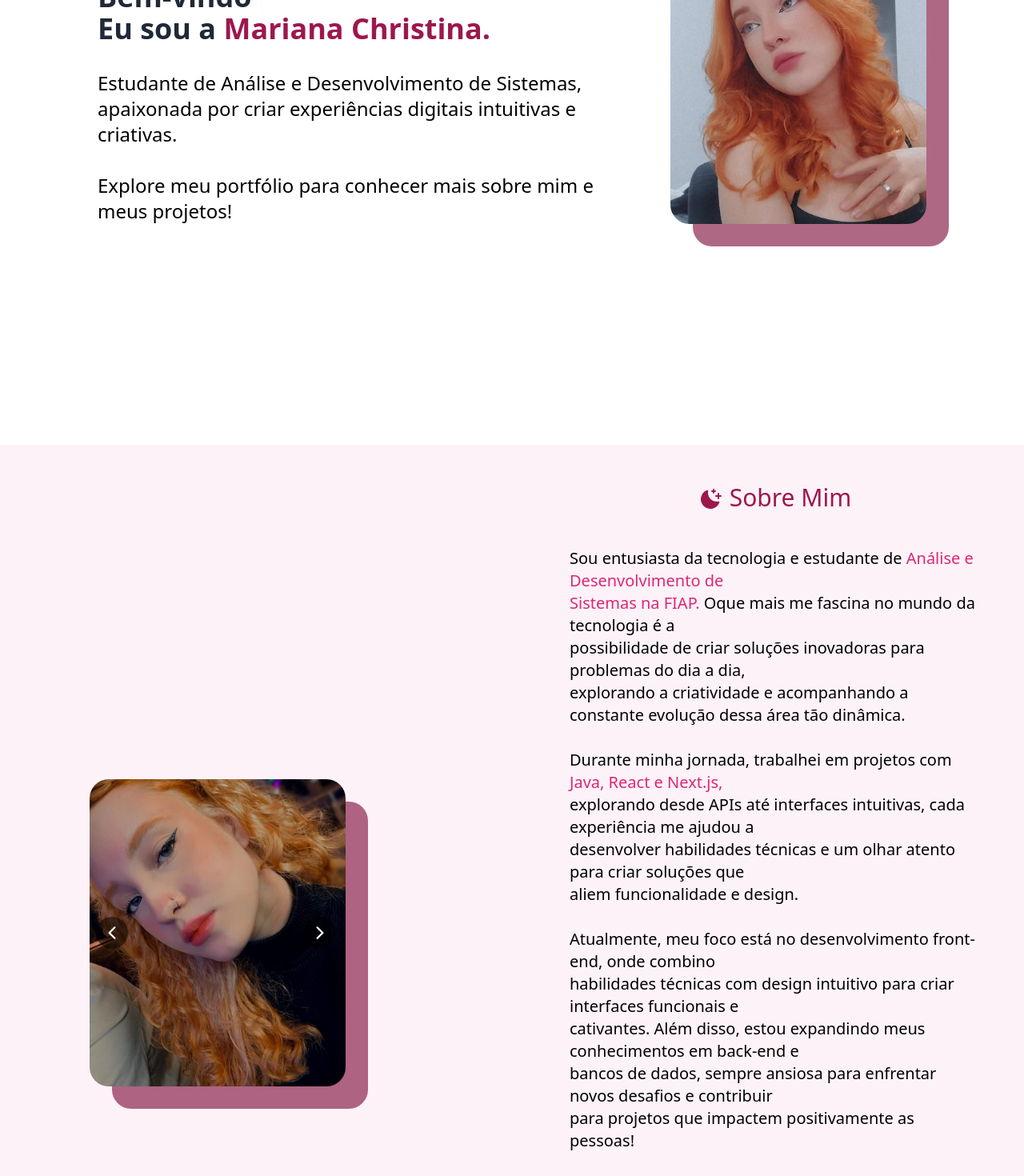
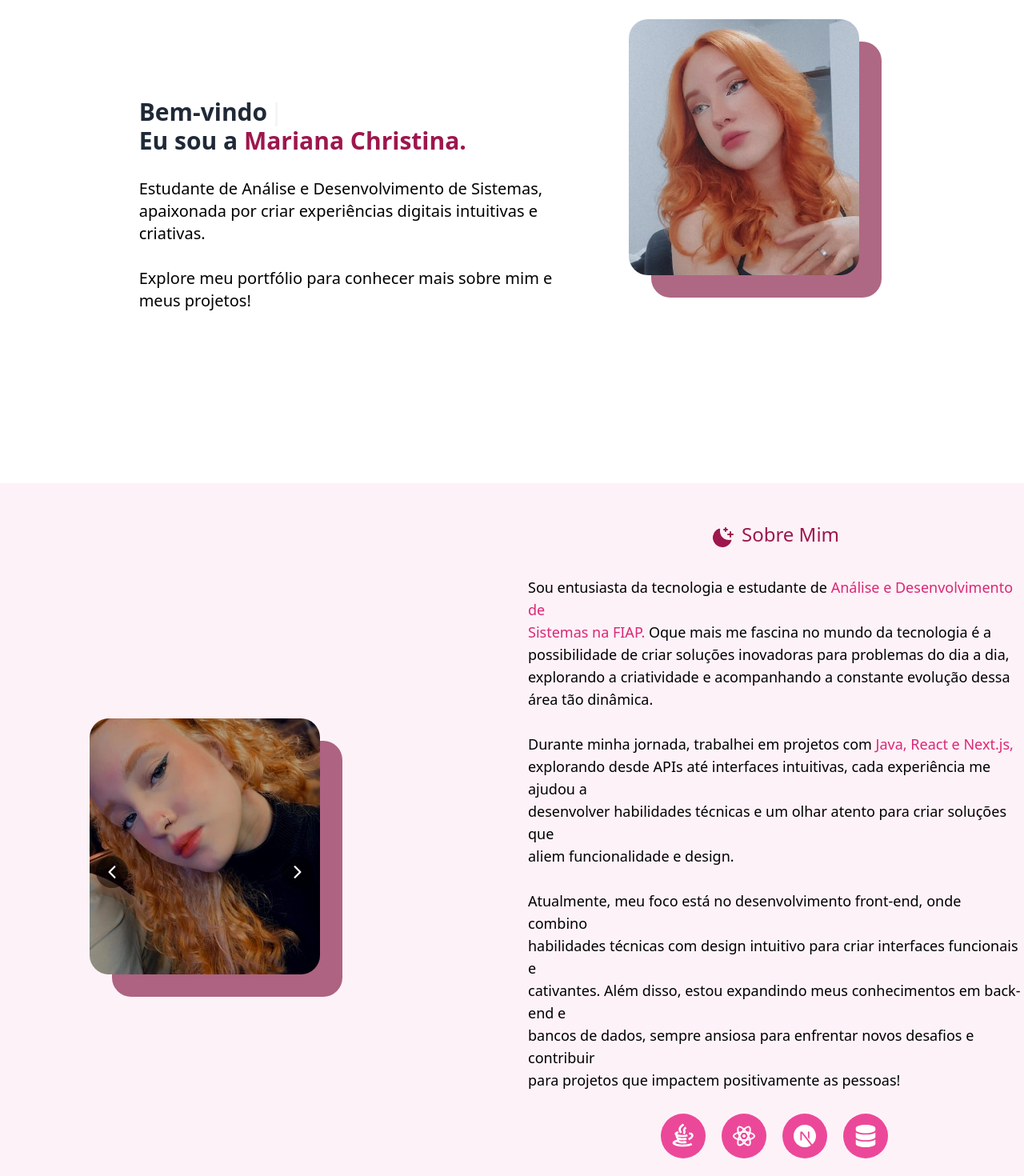
Before and after one commit to MaryChriss/Portfolio, a Next.js app: page / in a window 1280 px wide. Shown: the part 360-1830 px from the top of the page at 80% size. Built offline with nearby package versions, Linux system fonts and the light colour scheme.

Commit message:
Ajustando section principal para notebook

```diff
--- a/src/app/page.tsx
+++ b/src/app/page.tsx
@@ -71,7 +71,7 @@ const handleSubmit = async (e: React.FormEvent<HTMLFormElement>) => {
         sm:mb-80 sm:mt-96
         md:mt-96
         lg:mt-96
-        xl:mt-64
+        xl:mt-96 xl:mb-60
         2xl:mt-64
       '>
 
@@ -95,7 +95,7 @@ const handleSubmit = async (e: React.FormEvent<HTMLFormElement>) => {
           sm:text-4xl
           md:text-4xl
           lg:text-4xl
-          xl:text-4xl
+          xl:text-3xl
           2xl:text-4xl
           ">
             <Typewriter
@@ -116,7 +116,7 @@ const handleSubmit = async (e: React.FormEvent<HTMLFormElement>) => {
               sm:text-4xl
               md:text-4xl
               lg:text-4xl
-              xl:text-4xl
+              xl:text-3xl
               2xl:text-4xl
               '>
                 <p>Eu sou a
@@ -131,7 +131,7 @@ const handleSubmit = async (e: React.FormEvent<HTMLFormElement>) => {
               sm:text-2xl
               md:text-2xl
               lg:text-2xl
-              xl:text-2xl
+              xl:text-xl
               2xl:text-2xl
             '> <br/> Estudante de Análise e Desenvolvimento de Sistemas,<br/>
               apaixonada por criar experiências digitais intuitivas e<br/>
@@ -145,7 +145,7 @@ const handleSubmit = async (e: React.FormEvent<HTMLFormElement>) => {
             sm:-mb-52
             md:-mb-52
             lg:-mb-52
-            xl:text-2xl
+            xl:text-xl
             2xl:text-2xl '> <br/>
               Explore meu portfólio para conhecer mais sobre mim e <br/>
               meus projetos!
@@ -153,15 +153,7 @@ const handleSubmit = async (e: React.FormEvent<HTMLFormElement>) => {
 
           </div>
 
-          <div className='
-          xs:
-          xmd:
-          xlg:
-          sm:
-          md:
-          lg:
-          xl:
-          2xl:'>
+          <div>
             <Fotos imagens={[{ src: "/princImage.jpeg", alt: "Minha Foto" }]} />
           </div>
         </div>
@@ -207,7 +199,7 @@ const handleSubmit = async (e: React.FormEvent<HTMLFormElement>) => {
               sm:mt-0
               md:mt-0
               lg:mt-0
-              xl:mb-24
+              xl:mb-0
               2xl:mb-24
             '>
 
@@ -229,7 +221,7 @@ const handleSubmit = async (e: React.FormEvent<HTMLFormElement>) => {
                   sm:text-2xl
                   md:text-2xl
                   lg:text-2xl
-                  xl:text-3xl
+                  xl:text-2xl xl:mb-11
                   2xl:text-3xl
                 '>Sobre Mim </h1>
               </div>
@@ -241,7 +233,7 @@ const handleSubmit = async (e: React.FormEvent<HTMLFormElement>) => {
                 sm:text-lg sm:p-14
                 md:text-lg md:p-14
                 lg:text-lg lg:p-14
-                xl:text-xl
+                xl:text-lg xl:p-1
                 2xl:text-xl
               '> <br/> Sou entusiasta da tecnologia e estudante de <span className='text-pink-600'> Análise e Desenvolvimento de <br/>
               Sistemas na FIAP. </span> Oque mais me fascina no mundo da tecnologia é a <br/>
@@ -267,7 +259,7 @@ const handleSubmit = async (e: React.FormEvent<HTMLFormElement>) => {
               sm:ml-0 sm:justify-center
               md:ml-0 md:justify-center
               lg:ml-0 lg:justify-center
-              xl:mb-24
+              xl:mb-24 xl:mt-6
               2xl:mb-24
               '>
                   <a
@@ -408,7 +400,7 @@ const handleSubmit = async (e: React.FormEvent<HTMLFormElement>) => {
           sm:flex-col sm:gap-11
           md:flex-col
           lg:flex-col
-          xl:mt-14 xl:flex-row xl:gap-36
+          xl:mt-0 xl:flex-row xl:gap-36
           2xl:mt-14 2xl:flex-row 2xl:gap-64
         '>
           <form onSubmit={handleSubmit}>
--- a/src/components/Fotos/Fotos.tsx
+++ b/src/components/Fotos/Fotos.tsx
@@ -43,7 +43,7 @@ export const Fotos = ({ imagens }: FotosProps) => {
             sm:w-80 sm:h-96
             md:w-80 md:h-96
             lg:w-80 lg:h-96
-            xl:w-80 xl:h-96
+            xl:w-72 xl:h-80
             2xl:w-80 2xl:h-96
             "
             width={500}
@@ -56,7 +56,7 @@ export const Fotos = ({ imagens }: FotosProps) => {
             sm:w-80 sm:h-96
             md:w-80 md:h-96
             lg:w-80 lg:h-96
-            xl:w-80 xl:h-96
+            xl:w-72 xl:h-80
             2xl:w-80 2xl:h-96
             "></div>
         </div>
@@ -79,7 +79,7 @@ export const Fotos = ({ imagens }: FotosProps) => {
                 sm:w-80 sm:h-96
                 md:w-80 md:h-96
                 lg:w-80 lg:h-96
-                xl:w-80 xl:h-96
+                xl:w-72 xl:h-80
                 2xl:w-80 2xl:h-96
                 "
                 width={500}
@@ -92,7 +92,7 @@ export const Fotos = ({ imagens }: FotosProps) => {
             sm:w-80 sm:h-96
             md:w-80 md:h-96
             lg:w-80 lg:h-96
-            xl:w-80 xl:h-96
+            xl:w-72 xl:h-80
             2xl:w-80 2xl:h-96
             "></div>
 
@@ -123,7 +123,7 @@ export const Fotos = ({ imagens }: FotosProps) => {
                 sm:p-2 sm:right-3
                 md:p-2
                 lg:p-2
-                xl:p-2
+                xl:p-2 xl:right-10
                 2xl:p-2
                 "
                 aria-label="Avançar para a próxima imagem"
--- a/src/components/Input/Input.tsx
+++ b/src/components/Input/Input.tsx
@@ -23,7 +23,7 @@ const Input: React.FC<InputProps> = ({ label, type, name, value, onChange, requi
                 sm:w-96 sm:h-60
                 md:w-96 md:h-60
                 lg:w-96 lg:h-60
-                xl:w-96 xl:h-60
+                xl:w-80 xl:h-56
                 2xl:w-96 2xl:h-60
                 "
                     id={name}
@@ -41,7 +41,7 @@ const Input: React.FC<InputProps> = ({ label, type, name, value, onChange, requi
                 sm:w-96
                 md:w-96
                 lg:w-96
-                xl:w-96
+                xl:w-80
                 2xl:w-96
                 "
                     id={name}
```
